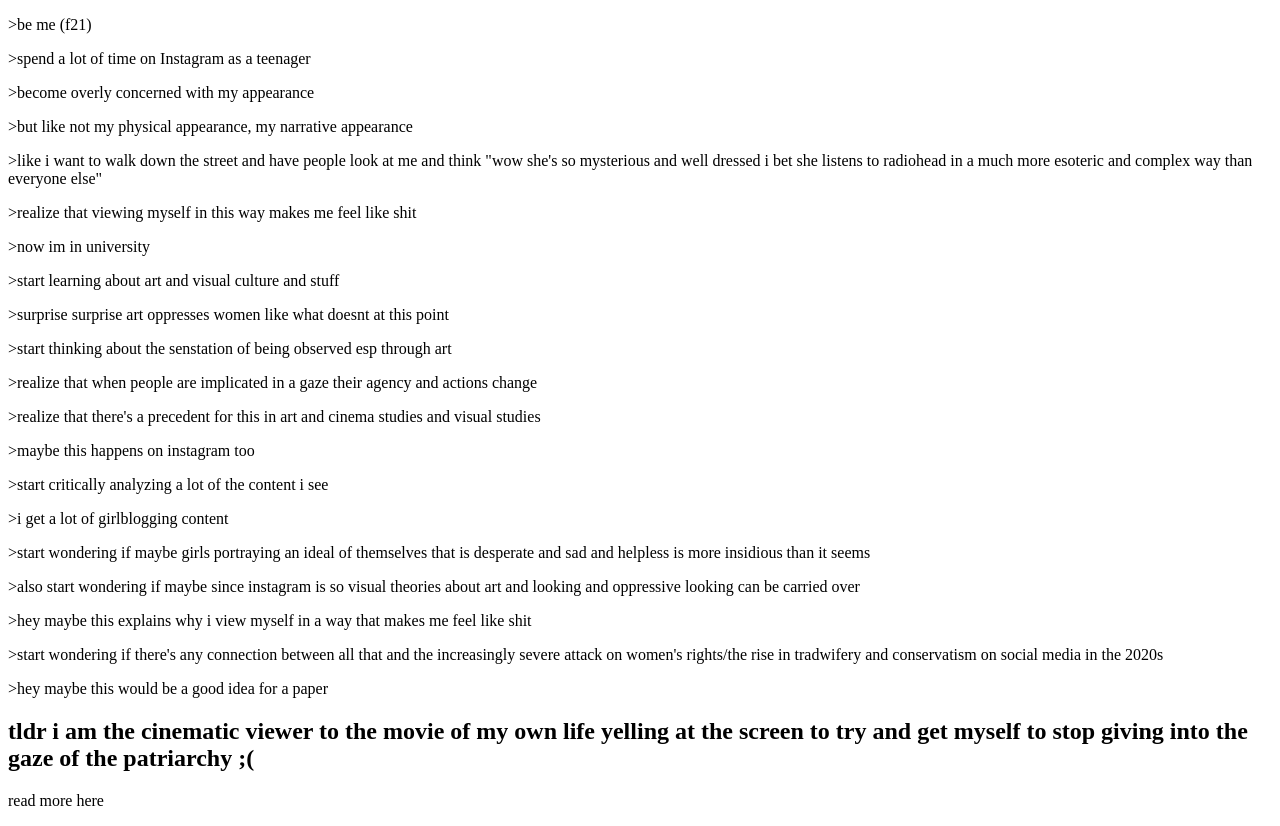
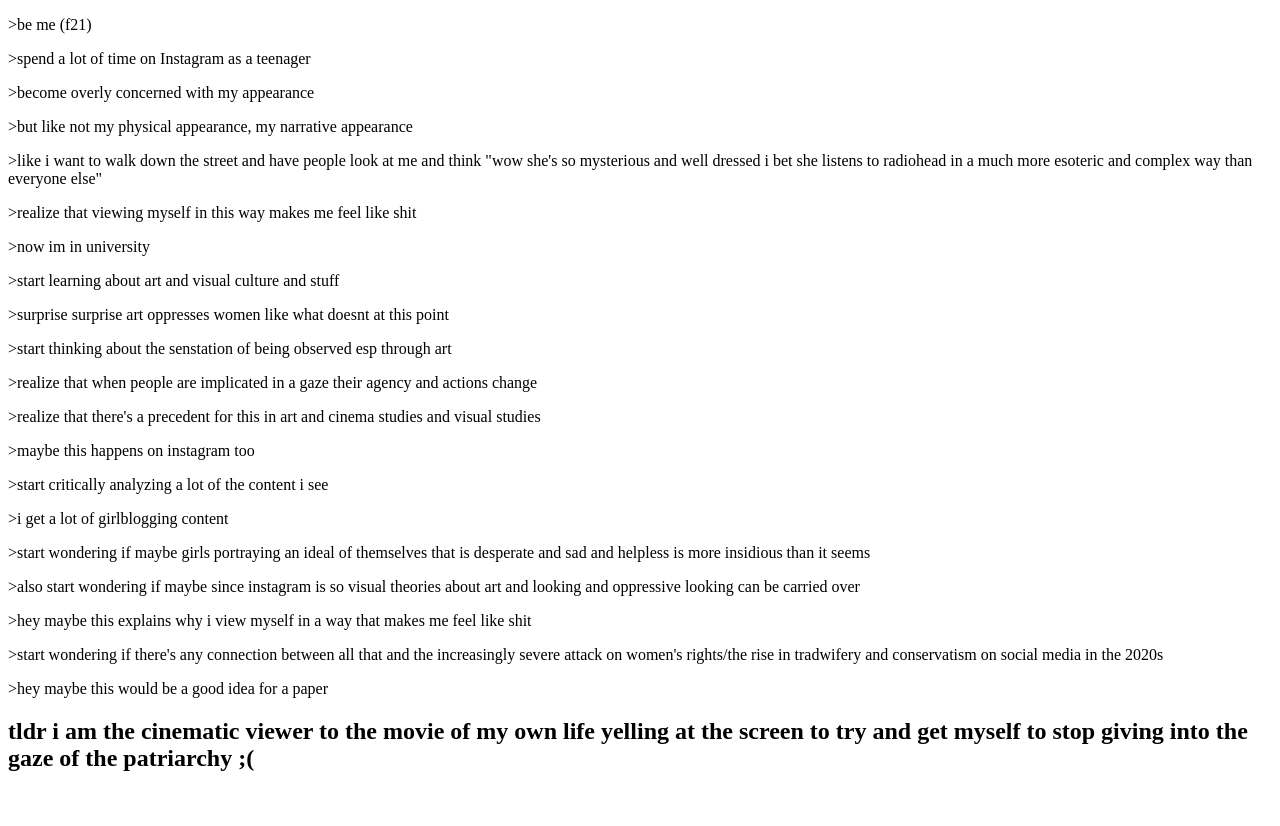
Before and after one commit to cllallen/thesis, a plain HTML site: page index.html in a window 1280 px wide. After the commit the page ends 800 px from the top, so only its background shows below. Drawn offline with Linux system fonts and the light colour scheme.

Commit message:
Update index.html

```diff
--- a/index.html
+++ b/index.html
@@ -21,5 +21,4 @@
   <p> >start wondering if there's any connection between all that and the increasingly severe attack on women's rights/the rise in tradwifery and conservatism on social media in the 2020s </p>
   <p> >hey maybe this would be a good idea for a paper </p>
   <h2> tldr i am the cinematic viewer to the movie of my own life yelling at the screen to try and get myself to stop giving into the gaze of the patriarchy ;( </h2>
-  <p> read more here </p>
 </html>
```
